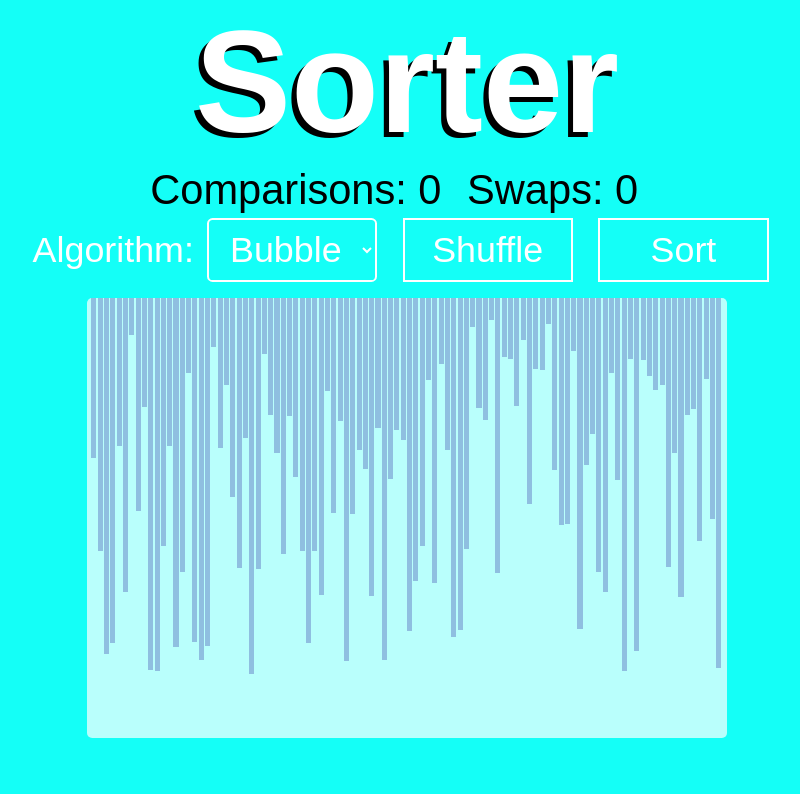
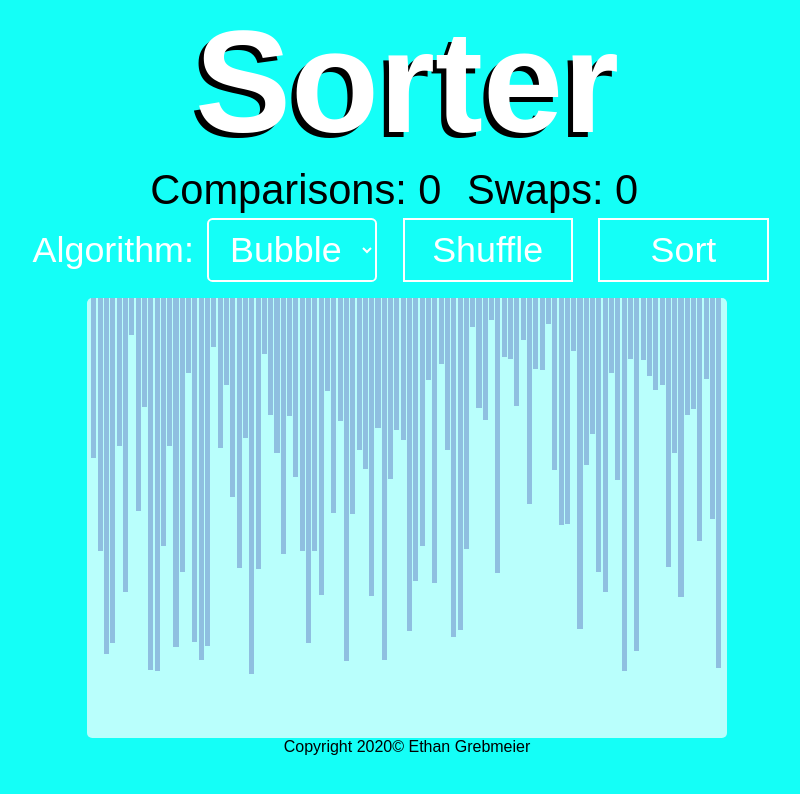
Before and after one commit to EthanGrebmeier/sorter, an Angular app: page / in a window 1280 px wide. Shown: the top 794 px of the page, without its empty margins (233-1033 px from the left). Built offline with nearby package versions, Linux system fonts and the light colour scheme.

Commit message:
added footer

```diff
--- a/src/app/sorter/sorter.component.html
+++ b/src/app/sorter/sorter.component.html
@@ -1,3 +1,4 @@
+
 <body>
     <h1 class="title"> Sorter </h1>
     <div class="info">
@@ -6,4 +7,5 @@
 
     </div>
     <app-graph> </app-graph>
+    <footer>Copyright 2020© Ethan Grebmeier</footer>
 </body>
```
